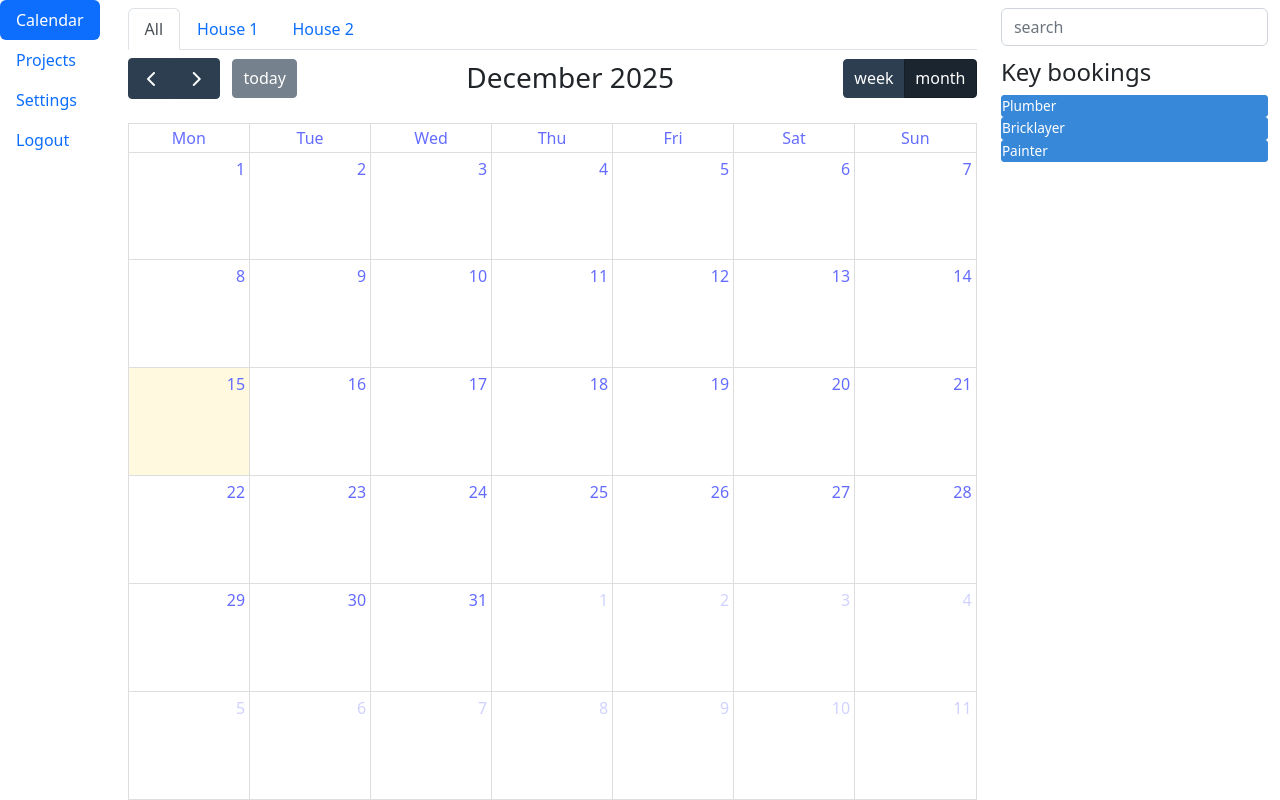
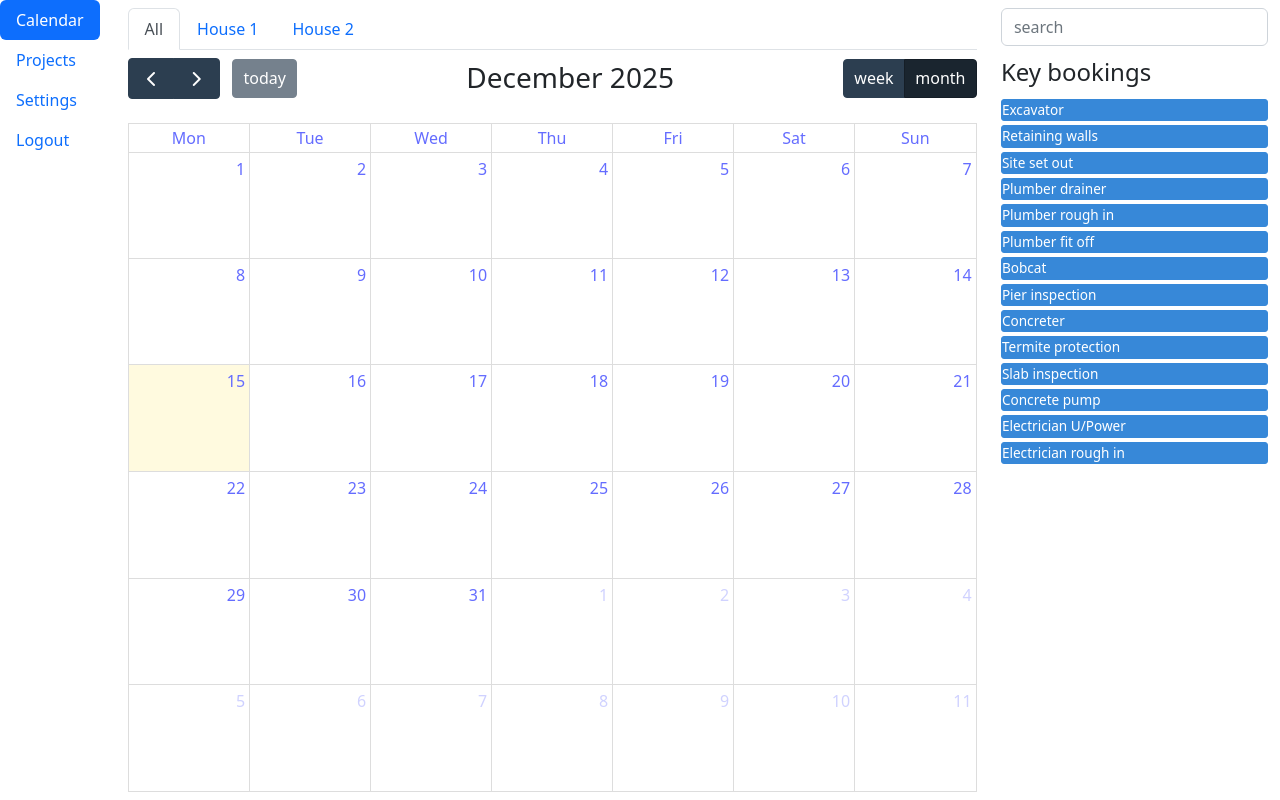
Before and after one commit to m-ariah93/comsci-ia, a React (Vite) app in the folder frontend/: page /calendar in a window 1280 px wide. Built offline with nearby package versions, Linux system fonts and the light colour scheme; no server answers.

Commit message:
FEAT: client specified bookings w scrollpane

```diff
--- a/frontend/src/pages/CalendarPage.jsx
+++ b/frontend/src/pages/CalendarPage.jsx
@@ -18,6 +18,49 @@ export default function CalendarPage() {
             });
         }
     }, []);
+
+    const events = [
+        "Excavator",
+        "Retaining walls",
+        "Site set out",
+        "Plumber drainer",
+        "Plumber rough in",
+        "Plumber fit off",
+        "Bobcat",
+        "Pier inspection",
+        "Concreter",
+        "Termite protection",
+        "Slab inspection",
+        "Concrete pump",
+        "Electrician U/Power",
+        "Electrician rough in",
+        "Electrician fit off",
+        "Electrician AC",
+        "Crane truss lift",
+        "Frame inspection",
+        "Edge protection",
+        "Carpenter frame",
+        "Carpenter rough in",
+        "Carpenter soffits",
+        "Carpenter fix out",
+        "Carpenter finish out",
+        "Bricklayer",
+        "Garage door",
+        "Tiler",
+        "Painter",
+        "Concrete kerb cut",
+        "Drive/concreter",
+        "Dividing fencing",
+        "Fencing",
+        "Bobcat clean",
+        "TV antenna",
+        "Garden kerbing",
+        "Insulation/ceiling",
+        "Final inspection",
+        "Cleaning",
+        "Silicon sealer"
+    ];
+
     return (
         <div className="container-fluid d-flex flex-column vh-100">
             <div className="row my-2">
@@ -38,23 +81,19 @@ export default function CalendarPage() {
                     <input type="text" className="form-control" placeholder="search" />
                 </div>
             </div>
-            {/* <div className="row h-100"> */}
-            <div className="row h-100">
-
-                <div className="col-9">
-                    <Calendar />
+            <div className="row h-100 overflow-hidden">
+                <div className="col-9 d-flex flex-column h-100 pb-2">
+                    <Calendar style={{ flex: 1 }} />
                 </div>
 
-                <div className="col-3" id="draggable-events">
+                <div className="col-3 mh-100" id="draggable-events">
                     <h4>Key bookings</h4>
-                    <div className='fc-event fc-h-event fc-daygrid-event fc-daygrid-block-event fc-event-draggable'>
-                        <div className='fc-event-main'>Plumber</div>
-                    </div>
-                    <div className='fc-event fc-h-event fc-daygrid-event fc-daygrid-block-event fc-event-draggable'>
-                        <div className='fc-event-main'>Bricklayer</div>
-                    </div>
-                    <div className='fc-event fc-h-event fc-daygrid-event fc-daygrid-block-event fc-event-draggable'>
-                        <div className='fc-event-main'>Painter</div>
+                    <div className="overflow-auto h-50">
+                        {events.map((event) => (
+                            <div className='fc-event fc-h-event fc-daygrid-event fc-daygrid-block-event fc-event-draggable my-1'>
+                                <div key={event.id} className='fc-event-main'>{event}</div>
+                            </div>
+                        ))}
                     </div>
                 </div>
             </div>
```
